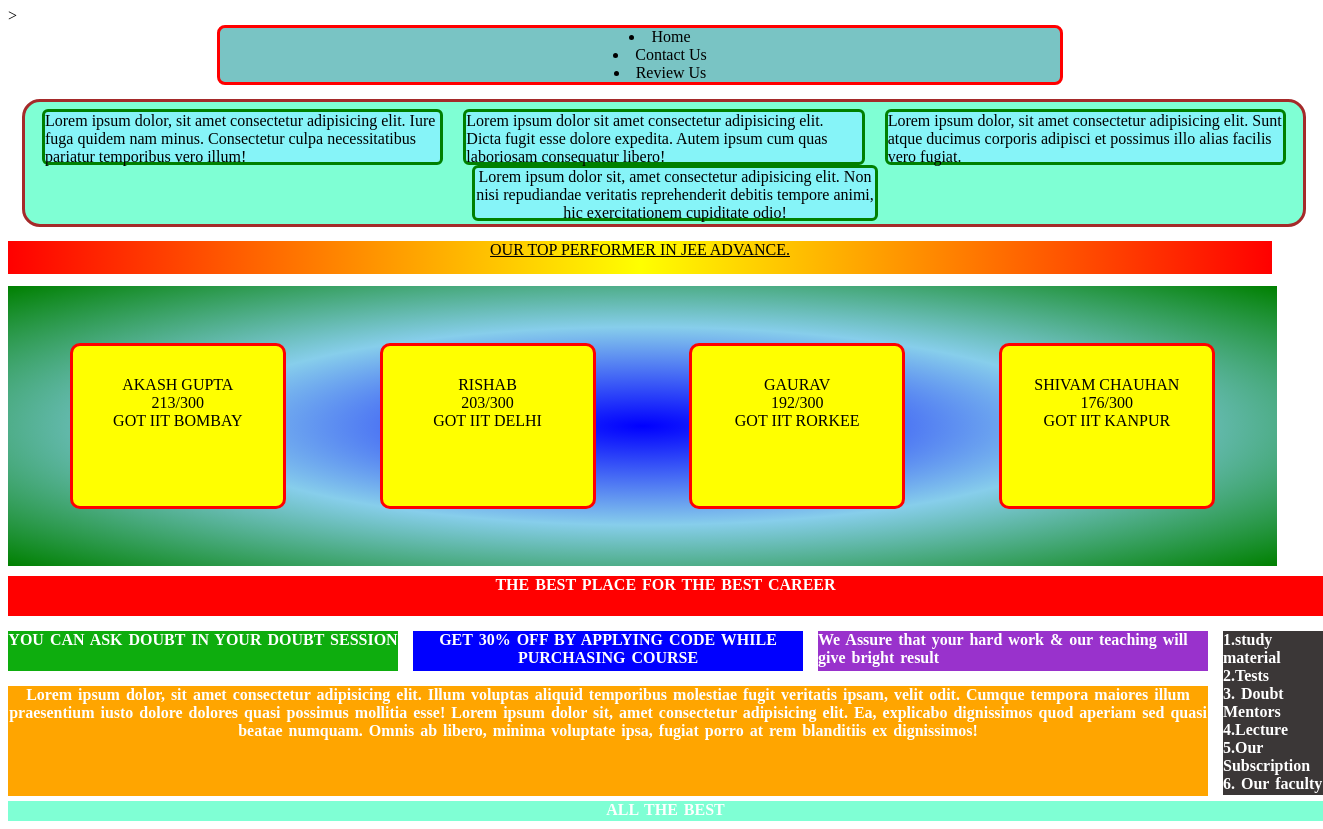
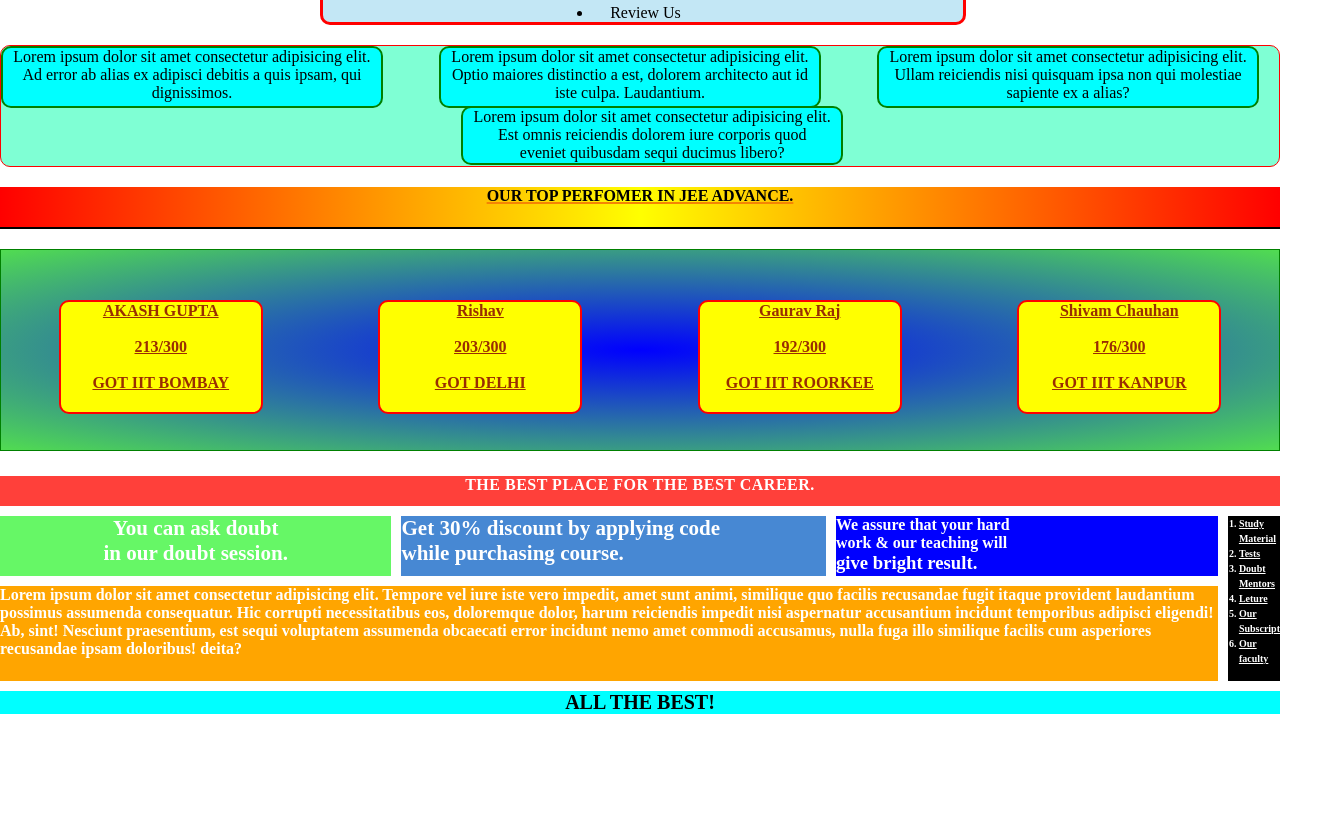
Before and after one commit to Sairam-0809/CSS-handson-4, a plain HTML site: page index.html in a window 1280 px wide. Shown: the part 73-902 px from the top of the page, 1323 px wide, since content can reach past the window. After the commit the page ends 810 px from the top, so only its background shows below. Drawn offline with Linux system fonts and the light colour scheme.

Commit message:
handson-4

```diff
--- a/index.html
+++ b/index.html
@@ -3,78 +3,68 @@
 <head>
     <meta charset="UTF-8">
     <meta name="viewport" content="width=device-width, initial-scale=1.0">
-    <title>Document</title>
+    <title>Css-hands-on4</title>
     <link rel="stylesheet" href="style.css">
 </head>
 <body>
-    <h1>OUR OFFERINGSs</h1>
-    <div>>
-    <ul>
-        <li>Home </li>
+    <div class="topbox">OUR OFFERINGs</div>
+    <div class="topbox-text">
+        <ul>
+        <li>Home</li>
         <li>Contact Us</li>
         <li>Review Us</li>
-    </ul>
+        </ul>
     </div>
-    <div class="container">
-    <div  class="content">
-<div class="one ">Lorem ipsum dolor, sit amet consectetur adipisicing elit. Iure fuga quidem nam minus. Consectetur culpa necessitatibus pariatur temporibus vero illum!</div>
-<div class="one">Lorem ipsum dolor sit amet consectetur adipisicing elit. Dicta fugit esse dolore expedita. Autem ipsum cum quas laboriosam consequatur libero!</div>
-<div class="one">Lorem ipsum dolor, sit amet consectetur adipisicing elit. Sunt atque ducimus corporis adipisci et possimus illo alias facilis vero fugiat.</div>
-</div>
-<div class="one two">Lorem ipsum dolor sit, amet consectetur adipisicing elit. Non nisi repudiandae veritatis reprehenderit debitis tempore animi, hic exercitationem cupiditate odio!</div>
+    <div class="parent">
+        <div class="child child1">Lorem ipsum dolor sit amet consectetur adipisicing elit. Ad error ab alias ex adipisci debitis a quis ipsam, qui dignissimos.</div>
+        <div class="child child2">Lorem ipsum dolor sit amet consectetur adipisicing elit. Optio maiores distinctio a est, dolorem architecto aut id iste culpa. Laudantium.</div>
+        <div class="child child3">Lorem ipsum dolor sit amet consectetur adipisicing elit. Ullam reiciendis nisi quisquam ipsa non qui molestiae sapiente ex a alias?</div>
+        <div class="child child4">Lorem ipsum dolor sit amet consectetur adipisicing elit. Est omnis reiciendis dolorem iure corporis quod eveniet quibusdam sequi ducimus libero?</div>
+    </div>
+    <div class="secondbox">
+        <h4>OUR TOP PERFOMER IN JEE ADVANCE.</h4>
+        </div>
+    <div class="thirdbox">
+        <div class="childs child5">
+            <p>AKASH GUPTA</p><br>
+            <p>213/300</p><br>
+            <p>GOT IIT BOMBAY</p>
+        </div>
+        <div class="childs child6">
+            <p>Rishav</p><br>
+            <p>203/300</p><br>
+            <p>GOT DELHI</p>
+        </div>
+        <div class="childs child7">
+            <p>Gaurav Raj</p><br>
+            <p>192/300</p><br>
+            <p>GOT IIT ROORKEE</p>
+        </div>
+        <div class="childs child8">
+            <p>Shivam Chauhan</p><br>
+            <p>176/300</p><br>
+            <p>GOT IIT KANPUR</p>
+        </div>
+    </div>
+    <div class="parents2">
+        <div class="item1">THE BEST PLACE FOR THE BEST CAREER.</div>
+        <div class="item2"><h3>You can ask doubt</h3> <h3>in our doubt session.</h3></div>
+        <div class="item3"><h3>Get 30% discount by applying code</h3> <h3>while purchasing course.</h3></div>
+        <div class="item4"><h4>We assure that your hard</h4> <h4>work & our teaching will</h4> <h3>give bright result.</h3></div>
+        <div class="item5">
+            <ol type="1">
+                <li><p>Study</p> <p>Material</p></li>
+                <li>Tests</li>
+                <li><p>Doubt</p> <p>Mentors</p></li>
+                <li>Leture</li>
+                <li><p>Our</p> <p>Subscript</p></li>
+                <li><p>Our</p> <p>faculty</p></li>
 
+            </ol>
+        </div>
+        <div class="item6">Lorem ipsum dolor sit amet consectetur adipisicing elit. Tempore vel iure iste vero impedit, amet sunt animi, similique quo facilis recusandae fugit itaque provident laudantium possimus assumenda consequatur. Hic corrupti necessitatibus eos, doloremque dolor, harum reiciendis impedit nisi aspernatur accusantium incidunt temporibus adipisci eligendi! Ab, sint! Nesciunt praesentium, est sequi voluptatem assumenda obcaecati error incidunt nemo amet commodi accusamus, nulla fuga illo similique facilis cum asperiores recusandae ipsam doloribus! deita?</div>
+        <div class="item7">ALL THE BEST!</div>
     </div>
 
-    <div class="three"><u>OUR TOP PERFORMER IN JEE ADVANCE.</u></div>
-
-
-    <div class="box1">
-        <div  class="box">
-
-AKASH GUPTA <br>
-213/300 <br>
-GOT IIT BOMBAY <br>
-        </div>
-        <div class="box" >
-RISHAB <br>
-203/300 <br>
-GOT IIT DELHI <br>
-
-
-        </div>
-        <div class="box">
-GAURAV <br>
-192/300  <br>
-GOT IIT RORKEE  <br>
-
-
-        </div>
-        <div class="box">
-SHIVAM CHAUHAN <br>
-176/300  <br>
-GOT IIT KANPUR  <br>
-
-
-        </div>
-    </div>
-
-    <div class="grid-container">
-        <div class="box11">THE BEST PLACE FOR THE BEST CAREER </div>
-        <div class="box12"> YOU CAN ASK DOUBT IN YOUR DOUBT SESSION</div>
-        <div class="box13">GET 30% OFF BY APPLYING CODE  WHILE PURCHASING COURSE</div>
-        <div class="box14">We Assure that your hard work & our teaching will give bright result </div>
-        <div class="box15">1.study <br> material
-        <br>2.Tests <br>
-        3. Doubt Mentors <br>
-        4.Lecture <br>
-        5.Our Subscription
-        <br>6. Our faculty
-        </div>
-        <div class="box16">Lorem ipsum dolor, sit amet consectetur adipisicing elit. Illum voluptas aliquid temporibus molestiae fugit veritatis ipsam, velit odit. Cumque tempora maiores illum praesentium iusto dolore dolores quasi possimus mollitia esse!  Lorem ipsum dolor sit, amet consectetur adipisicing elit. Ea, explicabo dignissimos quod aperiam sed quasi beatae numquam. Omnis ab libero, minima voluptate ipsa, fugiat porro at rem blanditiis ex dignissimos!</div>
-
-      <div class="box17">ALL THE BEST</div>
-
-
-    </div>
 </body>
 </html>
--- a/style.css
+++ b/style.css
@@ -1,178 +1,153 @@
-h1{
+*{
+    margin: 0;
+    padding: 0;
+}
+body{
+    height: 810px;
+}
 
-    background-image: linear-gradient(to right,red 0.4%,green,yellow);
-    text-align: center  ;
+.topbox{
     text-decoration: underline;
+    background-image: linear-gradient(to right,red,green,yellow);
+    text-align: center;
+    font-size: 20px;
+    font-weight: 600;
 }
-ul{
-
-    background-color: rgb(121, 196, 196);
+.topbox-text{
     border: 3px solid red;
-    border-radius: 8px;
-    width: 800px;
-    margin: auto;
-
-}
-li{
- text-align: center;
- list-style-position: inside;
-
-}
-.container{
-
-
-    background-color: aquamarine;
-    border-radius: 7px  ;
-    height: 108px;
-    width:100%;
-    padding :7px;
-    border-radius: 18px;
-    border: 3px solid brown ;
-    margin: 14px;
-}
-.one{
-    background-color: rgb(134, 244, 248);
-    border: 3px solid green;
-    height:50px;
-    width:400px;
-    margin:0px 10px;
-    border-radius: 6px;
-    vertical-align: top;
-}
-.content{
-display:flex ;
-padding-top: 0;
+    border-radius: 10px;
+    margin-top: 15px;
+    width: 50%;
+    margin-left: 25%;
+    background-color: rgb(195, 231, 245);
 
 
 }
-.two{
-    text-align: center;
-    margin: auto;
-    margin-top: 0px;
-    margin-left:440px;
+.topbox-text li{
+      text-align: center;
+      padding-right: 265px;
+      margin-left: 270px;
 }
 
-.three{
+.parent{
+    border: 1px solid red;
+    border-radius: 10px;
+    background-color: aquamarine;
+    margin-top: 20px;
+    display: flex;
+    justify-content: space-between;
+    height: 120px;
 
-    background-image: linear-gradient(to right, red , yellow, red);
+}
+.child{
+    border: 2px solid green;
+    border-radius: 10px;
+    width: 28%;
+    height: 48%;
+    background-color: aqua;
     text-align: center;
-    padding-bottom: 15px;
+    padding: 0px 10px 0px 10px;
+
+}
+.child3{
+    margin-right: 20px;
+}
+.child4{
+    position: absolute;
+    margin-left: 460px;
+    margin-top: 60px;
+    height: 55px;
+}
+.secondbox{
+    margin-top: 20px;
+    text-decoration: 2px solid underline rgb(245, 132, 3);
+    border-bottom: 2px solid;
+    text-align: center;
+    background-image: linear-gradient(to right,red,yellow,red);
+    height: 40px;
+}
+
+.thirdbox{
+    border: 1px solid green;
+    background-image: radial-gradient(blue, rgb(81, 220, 81));
+    margin-top: 20px;
+    height: 200px;
+    display: flex;
+    justify-content: space-around;
+    text-decoration: 1px solid underline rgb(153, 45, 2);
+}
+.childs{
+    border: 2px solid red;
+    border-radius: 10px;
+    width: 200px;
+    height: 110px;
+    text-align: center;
+    background-color: yellow;
+    color: rgb(153, 45, 2);
+    font-weight: 900;
+    margin-top: 50px;
+}
+.parents2{
+    display: grid;
+    grid-template-columns:auto auto auto auto;
+    grid-template-rows: 30px 60px 95px auto;
+    gap: 10px;
+    color: white;
+    font-weight: bold;
+    margin-top: 25px;
+
+}
+.item1{
+    grid-column: 1/5;
+    grid-row: 1/2;
+    background-color: rgb(255, 64, 58);
+    text-align: center;
+    letter-spacing: 0.5px;
 
 
 }
-.box{
-
-
-    background-color: yellow;
-    border: 3px solid red;
-    border-radius: 10px;
-    width:150px;
-    height: 100px;
-    padding: 30px;
+.item2{
+    grid-column: 1/2;
+    grid-row: 2/3;
+    background-color: rgb(102, 247, 102);
     text-align: center;
-    align-items: center;
-}
-.box1{
-
-    background-image: radial-gradient(blue ,skyblue ,green );
-    margin: 12px 0px 0px 12px;
-    margin-left: 0;
-    display:flex ;
-    justify-content: space-around;
-    height: 250px;
-    align-items: center;
-    padding: 15px;
-     width: 98%;
+    font-size: 18px;
 
 }
-
-.grid-container{
-margin-top: 10px;
-    display: grid;
-    grid-template-columns: 390px 390px 390px 100px;
-
-    grid-template-rows: 40px 40px 100px 20px ;
-    gap: 15px;
+.item3{
+    grid-column: 2/3;
+    grid-row: 2/3;
+    background-color: rgb(71, 136, 211);
+    font-size: 18px;
 }
-.box11{
-
-    grid-column: 1/5;
-    grid-row: 1/2;
-    background-color: red;
-    text-align: center;
-    color: white;
-    font-weight: 800;
-    word-spacing: 2px;
-
+.item4{
+    grid-column: 3/4;
+    grid-row: 2/3;
+    background-color: blue;
 }
-.box12{
-
-    grid-column: 1/2;
-    grid-row: 2/3;
-    background-color:rgb(14, 173, 14);
-    text-align: center;
-    color: white;
-    font-weight: 800;
-    word-spacing: 2px;
+.item5{
+    grid-column: 4/5;
+    grid-row: 2/4;
+    background-color: black;
+    font-size: 10px;
+    padding-left: 11px;
+    text-decoration: underline;
+    line-height: 15px;
 
 
 }
-
-.box13{
-    grid-column: 2/3;
-    grid-row: 2/3;
-    background-color:blue;
+.item6{
+    grid-column: 1/4;
+    grid-row: 3/4;
+    background-color: orange;
+    font-size: 16px;
+}
+.item7{
+    grid-column: 1/5;
+    grid-row: 4/5;
+    background-color: aqua;
+    color: black;
     text-align: center;
-    color: white;
-    font-weight: 800;
-    word-spacing: 2px;
+    font-size: 20px;
 
 }
-.box14{
-    grid-column: 3/4;
-    grid-row: 2/3;
-    background-color:darkorchid;
-    text-align: left;
-    color: white;
-    font-weight: 800;
-    word-spacing: 2px;
-
-}
-.box15{
-
-    grid-column: 4/5;
-    grid-row: 2/4;
-    background-color:rgb(59, 55, 55);
-    text-align: left;
-    color: white;
-    font-weight: 800;
-    word-spacing: 2px;
-    height: 164px;
-
-
-}
-
-.box16{
-grid-column: 1/4;
-grid-row:3/4 ;
-background-color:orange;
-height: 110px;
-text-align: center;
-color: white;
-font-weight: 600;
-word-spacing: 2px;
-
-}
-
-
-
-.box17{
-    grid-column: 1/5;
-    grid-row: 4/5;
-    text-align: center;
-    color: white;
-    font-weight: 800;
-    word-spacing: 2px;
-    background-color: aquamarine;
-    gap: 5px;
-}
```
